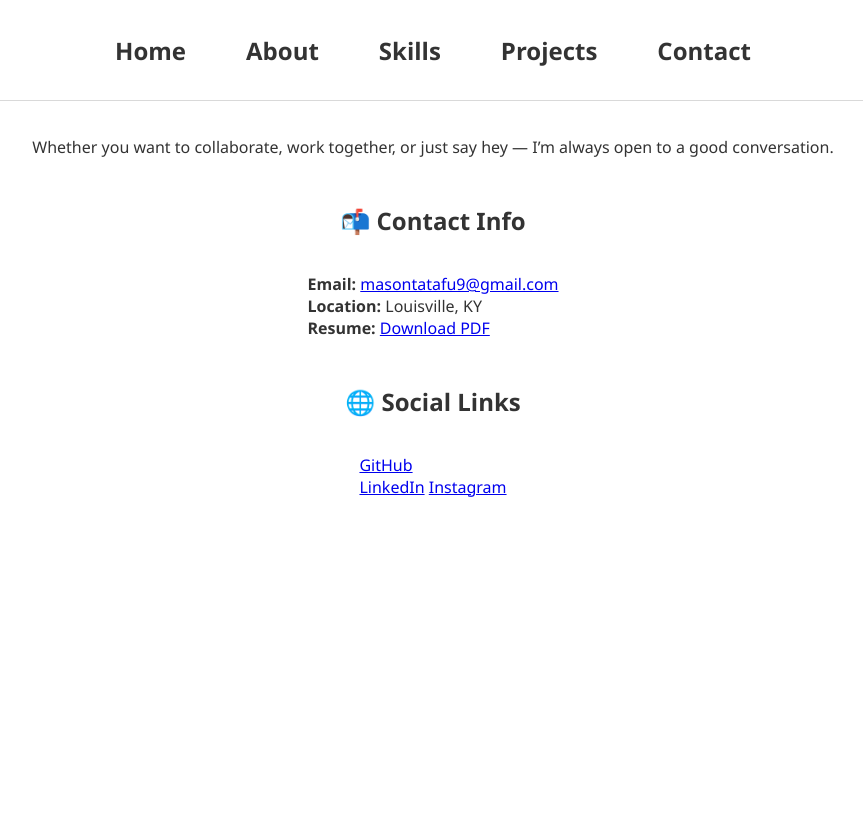
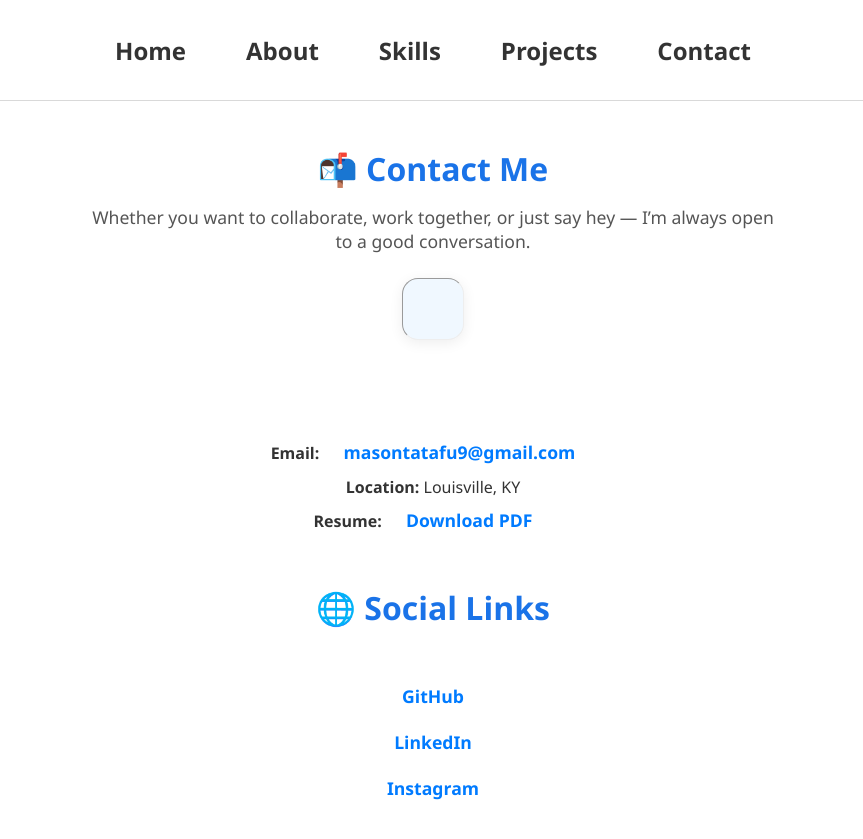
Before and after one commit to masontatafu/masontatafu.github.io, a Jekyll site: the page built from contact.md, in a window 1280 px wide. Shown: the top 839 px of the page, without its empty margins (207-1070 px from the left). Built offline with Jekyll 4.4.1, drawn with Linux system fonts in a browser that asks for light colours.

Commit message:
Update contact.md

```diff
--- a/contact.md
+++ b/contact.md
@@ -3,20 +3,24 @@ title: "Contact"
 layout: default
 ---
 
+## 📬 Contact Me
+{:.contact-header}
 
+Whether you want to collaborate, work together, or just say hey — I’m always open to a good conversation.
+{:.contact-intro}
+
+---
 {: .contact-container}
 
-{: .contract-intro}
-Whether you want to collaborate, work together, or just say hey — I’m always open to a good conversation.
-
-## 📬 Contact Info
-{: .contact-links}
 **Email:** [masontatafu9@gmail.com](mailto:masontatafu9@gmail.com)
 **Location:** Louisville, KY
-**Resume:** [Download PDF](Mason%20Tatafu%20Current%20Resume%20-%202025.pdf)
+**Resume:** [Download PDF](/assets/Mason%20Tatafu%20Current%20Resume%20-%202025.pdf)
+{:.contact-links}
 
 ## 🌐 Social Links
-{: .contact-links}
+{:.contact-header}
+
 [GitHub](https://github.com/masontatafu)
 [LinkedIn](https://www.linkedin.com/in/mason-tatafu-91b0742a2)
 [Instagram](https://www.instagram.com/masontatafu)
+{:.contact-links}
```
